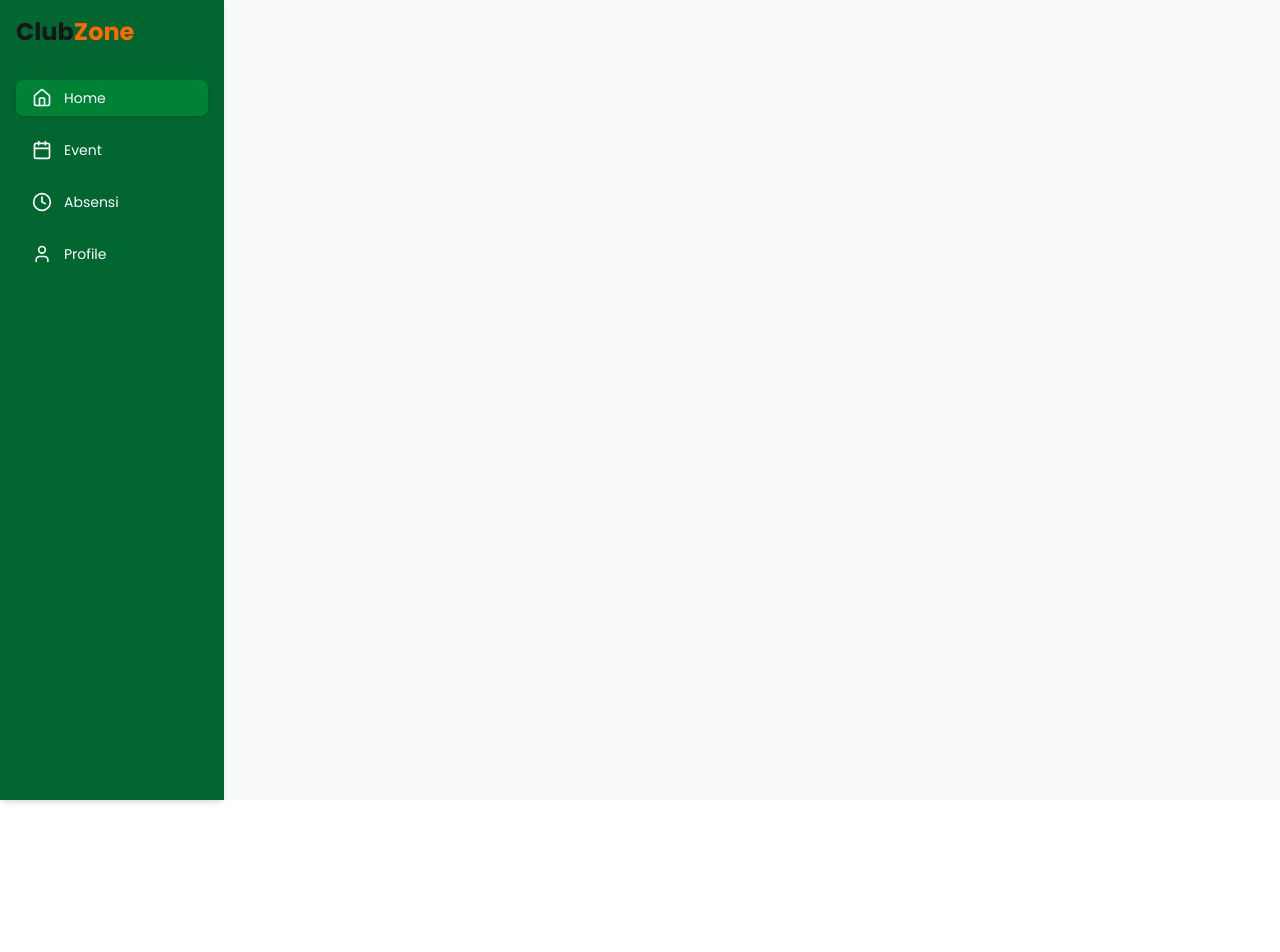
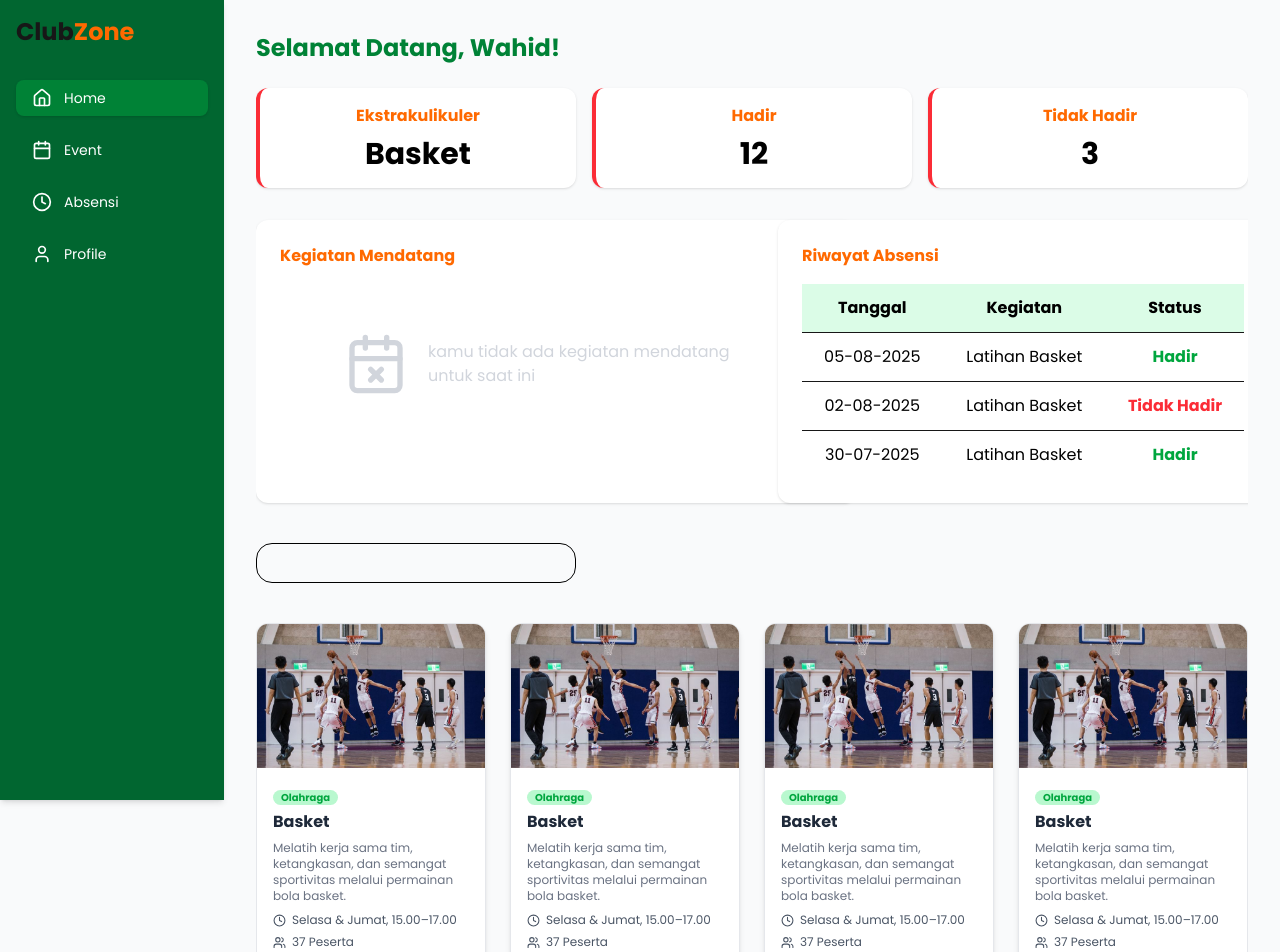
Before and after one commit to Mikuah28/club-zone, a Next.js app: page /main in a window 1280 px wide. Shown: the top 952 px of the page. Before the commit the page ends 800 px from the top, so only its background shows below. Built offline with nearby package versions, Linux system fonts and the light colour scheme.

Commit message:
HomePage dan form Daftar Turnamen

```diff
--- /dev/null
+++ b/app/daftarTurnamen/page.jsx
@@ -0,0 +1,114 @@
+"use client";
+import { useState } from "react";
+
+export default function FormPendaftaran() {
+  const [formData, setFormData] = useState({
+    nama: "",
+    kelas: "",
+    telepon: "",
+    alasan: "",
+  });
+
+
+  const handleChange = (e) => {
+    const { name, value } = e.target;
+    setFormData({ ...formData, [name]: value });
+  };
+
+  const handleSubmit = (e) => {
+    e.preventDefault();
+    if (!formData.nama || !formData.kelas || !formData.telepon) {
+      alert("Harap isi semua field yang wajib diisi!");
+      return;
+    }
+    console.log("Data pendaftaran:", formData);
+    alert("Pendaftaran berhasil!");
+  };
+
+  const handleCancel = () => {
+    setFormData({
+      nama: "",
+      kelas: "",
+      telepon: "",
+      alasan: "",
+    });
+  };
+
+  return (
+    <div className="min-h-screen flex items-center justify-center bg-gray-100">
+      <div className="w-full max-w-md bg-white rounded-2xl shadow p-6">
+        <h2 className="text-2xl font-bold mb-2 text-gray-800 text-center">
+          Form Pendaftaran
+        </h2>
+        <p className="text-sm mb-6 text-gray-600 text-center">
+          Isi data di bawah ini untuk mengikuti turnamen{" "}
+          <span className="text-blue-600 font-semibold">Basket</span>
+        </p>
+
+        <form onSubmit={handleSubmit} className="space-y-4">
+          {/* Nama */}
+          <div>
+            <label className="block text-gray-700 mb-1">Nama Lengkap</label>
+            <input
+              type="text"
+              name="nama"
+              value={formData.nama}
+              onChange={handleChange}
+              className="w-full border rounded-lg p-2 text-black focus:outline-none focus:ring-2 focus:ring-green-500"
+              placeholder="Masukkan nama lengkap"
+            />
+          </div>
+
+          {/* Kelas */}
+          <div>
+            <label className="block text-gray-700 mb-1">Kelas</label>
+            <select
+              name="kelas"
+              value={formData.kelas}
+              onChange={handleChange}
+              className="w-full border rounded-lg p-2 text-black focus:outline-none focus:ring-2 focus:ring-green-500"
+            >
+              <option value="">Pilih Kelas</option>
+              <option value="X">X</option>
+              <option value="XI">XI</option>
+              <option value="XII">XII</option>
+            </select>
+          </div>
+
+          {/* Nomor Telepon */}
+          <div>
+            <label className="block text-gray-700 mb-1">Nomor Telepon</label>
+            <input
+              type="text"
+              name="telepon"
+              value={formData.telepon}
+              onChange={handleChange}
+              className="w-full border rounded-lg p-2 text-black focus:outline-none focus:ring-2 focus:ring-green-500"
+              placeholder="Contoh: 081234567890"
+            />
+          </div>
+
+
+          {/* Tombol */}
+          <div className="flex justify-end space-x-3 mt-4">
+            <button
+              type="button"
+              onClick={handleCancel}
+              className="bg-gray-200 text-gray-800 px-4 py-2 rounded-lg hover:bg-gray-300 shadow-[5px_5px_10px_rgba(0,0,0,0.10)]',
+"
+            >
+              <b>Batal</b>
+            </button>
+            <button
+              type="submit"
+              className="bg-green-600 text-white px-4 py-2 rounded-lg hover:bg-green-700 boxShadow: '5px 5px 10px rgba(0, 0, 0, 0.3) ,
+"
+            >
+              <b>Daftar</b>
+            </button>
+          </div>
+        </form>
+      </div>
+    </div>
+  );
+}
--- a/app/main/page.jsx
+++ b/app/main/page.jsx
@@ -4,13 +4,14 @@ import Sidebar from "@/components/sidebar";
 import AbsensiPage from "@/components/absensi";
 import ProfilePage from "@/components/profile";
 import EventPage from "@/components/event";
+import HomePage from "@/components/home";
 
 export default function Home() {
   const [page, setPage] = useState("home");
 
   const renderPage = () => {
     switch (page) {
-      case "home": return;
+      case "home": return <HomePage />;
       case "event": return <EventPage />;
       case "absensi": return <AbsensiPage />;
       case "profile": return <ProfilePage />;
@@ -21,7 +22,7 @@ export default function Home() {
   return (
     <div className="flex min-h-screen bg-gray-50">
       <Sidebar onSelect={(id) => setPage(id)} />
-      <main className="flex-1 p-8 ml-60">{renderPage()}</main>
+      <main className="flex-1 p-8 pl-64">{renderPage()}</main>
     </div>
   );
 }
--- a/app/register/page.jsx
+++ b/app/register/page.jsx
@@ -64,7 +64,7 @@ export default function DaftarForm() {
           <p className="mt-4 text-sm">
             Sudah punya akun?{" "}
             <a href="/masuk" className="text-orange-400 hover:underline">
-              Daftar di sini
+              Masuk di sini
             </a>
           </p>
         </div>
--- a/components/card.jsx
+++ b/components/card.jsx
@@ -1,27 +1,44 @@
 "use client";
+import { CalendarDays, Clock, MapPin, Users } from "lucide-react"
 
 export default function Card({ image, title, category, description, schedule, participants }) {
   return (
-    <div className="bg-white rounded-2xl shadow-md overflow-hidden w-72">
-      <img src={image} alt={title} className="w-full h-40 object-cover" />
+        <div className="max-w-xs bg-white rounded-xl shadow-md overflow-hidden border border-gray-200">
+          {/* Gambar */}
+          <div className="relative">
+            <img
+              src="/basket.jpg"
+              alt="Basket"
+              className="w-full h-36 object-cover"
+            />
+          </div>
 
-      <div className="p-4 space-y-2">
-        <div className="flex justify-between items-center">
-          <h2 className="text-lg font-semibold">{title}</h2>
-          <span className="text-xs bg-green-100 text-green-600 px-2 py-1 rounded-md">
-            {category}
-          </span>
+          {/* Isi Card */}
+          <div className="p-4 space-y-2">
+            <span className="  left-2 bg-green-200 text-green-600 text-[10px] font-semibold px-2  rounded-full">
+              Olahraga
+            </span>
+            <h3 className="text-base font-semibold text-gray-800 leading-tight mt-1">
+              Basket
+
+            </h3>
+
+
+            <p className="text-gray-500 text-xs">
+              Melatih kerja sama tim, ketangkasan, dan semangat sportivitas melalui permainan bola basket.
+            </p>
+
+            <div className="space-y-1.5 text-xs text-gray-600">
+              <div className="flex items-center gap-1.5">
+                <Clock size={13} />
+                <span>Selasa & Jumat, 15.00–17.00</span>
+              </div>
+              <div className="flex items-center gap-1.5">
+                <Users size={13} />
+                <span>37 Peserta</span>
+              </div>
+            </div>
+          </div>
         </div>
-
-        <p className="text-sm text-gray-600">{description}</p>
-
-        <div className="flex justify-between items-center text-sm text-gray-500 mt-3">
-          <p>{schedule}</p>
-          <p>
-            {participants} <span className="text-gray-400">Peserta</span>
-          </p>
-        </div>
-      </div>
-    </div>
   );
 }
--- a/components/event.jsx
+++ b/components/event.jsx
@@ -5,7 +5,7 @@ export default function event() {
 
     return (
         <div>
-            <h1 className="text-2xl text-green-900 font-bold mb-10">Selamat Datang, Wahid</h1>
+            <h1 className="text-2xl text-green-700 font-bold mb-10">Selamat Datang, Wahid</h1>
             <input type="text" className="border border-black rounded-2xl mb-10 h-10 w-80 text-black"/>
             <div className="grid grid-cols-4 gap-6" >
             <Card/>
--- /dev/null
+++ b/components/home.jsx
@@ -0,0 +1,85 @@
+import { CalendarX } from "lucide-react";
+import Card from "./card";
+
+export default function HomePage() {
+    const totalHadir = 12;
+    const totalTidakHadir = 3;
+
+    const riwayat = [
+        { tanggal: "05-08-2025", kegiatan: "Latihan Basket", status: "Hadir" },
+        { tanggal: "02-08-2025", kegiatan: "Latihan Basket", status: "Tidak Hadir" },
+        { tanggal: "30-07-2025", kegiatan: "Latihan Basket", status: "Hadir" },
+    ];
+
+
+    return (
+        <div className="overflow-x-hidden">
+            <h1 className="text-2xl font-bold text-green-700 mb-6">
+                Selamat Datang, Wahid!
+            </h1>
+            <div className="grid grid-cols-1 sm:grid-cols-3 gap-4 mb-8">
+                <div className="bg-white border-l-4 border-red-500 rounded-xl shadow p-4 text-center">
+                <h2 className="font-semibold text-orange-500">Ekstrakulikuler</h2>
+                <p className="text-3xl font-bold text-black mt-2">Basket</p>
+                </div>
+
+                <div className="bg-white border-l-4 border-red-500 rounded-xl shadow p-4 text-center">
+                <h2 className="font-semibold text-orange-500">Hadir</h2>
+                <p className="text-3xl font-bold text-black mt-2">{totalHadir}</p>
+                </div>
+
+                <div className="bg-white border-l-4 border-red-500 rounded-xl shadow p-4 text-center">
+                <h2 className="font-semibold text-orange-500">Tidak Hadir</h2>
+                <p className="text-3xl font-bold text-black mt-2">{totalTidakHadir}</p>
+                </div>
+            </div>
+            <div className="grid grid-cols-2 gap-3">
+                <div className="bg-white rounded-xl w-[600px] shadow p-6">
+                    <h2 className="font-semibold text-orange-500 mb-4">Kegiatan Mendatang</h2>
+                    <div className="flex flex-row items-center justify-center mt-16">
+                        <CalendarX size={64} className="text-gray-300" />
+                        <div className="w-90">
+                            <p className=" text-gray-300 ml-5">kamu tidak ada kegiatan mendatang untuk saat ini</p>
+                        </div>
+                    </div>
+                </div>
+                <div className="bg-white rounded-xl ml-5 w-full shadow p-6">
+                    <h2 className="font-semibold text-orange-500 mb-4">Riwayat Absensi</h2>
+                    <table className="w-full border-collapse">
+                    <thead>
+                        <tr className="bg-green-100 text-center">
+                        <th className="p-3 text-black">Tanggal</th>
+                        <th className="p-3 text-black">Kegiatan</th>
+                        <th className="p-3 text-black">Status</th>
+                        </tr>
+                    </thead>
+                    <tbody>
+                        {riwayat.map((item, i) => (
+                            <tr key={i} className="border-t text-center">
+                            <td className="p-3 text-black">{item.tanggal}</td>
+                            <td className="p-3 text-black">{item.kegiatan}</td>
+                            <td className="p-3 font-semibold">
+                            {item.status === "Hadir" ? (
+                                <span className="text-green-600">Hadir</span>
+                            ) : (
+                                <span className="text-red-500">Tidak Hadir</span>
+                            )}
+                            </td>
+                        </tr>
+                        ))}
+                    </tbody>
+                    </table>
+                </div>
+            </div>
+            <div className="mt-10">
+                <input type="text" className="border border-black rounded-2xl mb-10 h-10 w-80 text-black"/>
+                <div className="grid grid-cols-1 sm:grid-cols-2 lg:grid-cols-3 xl:grid-cols-4 gap-6" >
+                <Card/>
+                <Card/>
+                <Card/>
+                <Card/>
+                </div>
+            </div>
+        </div>
+    )
+}
```
